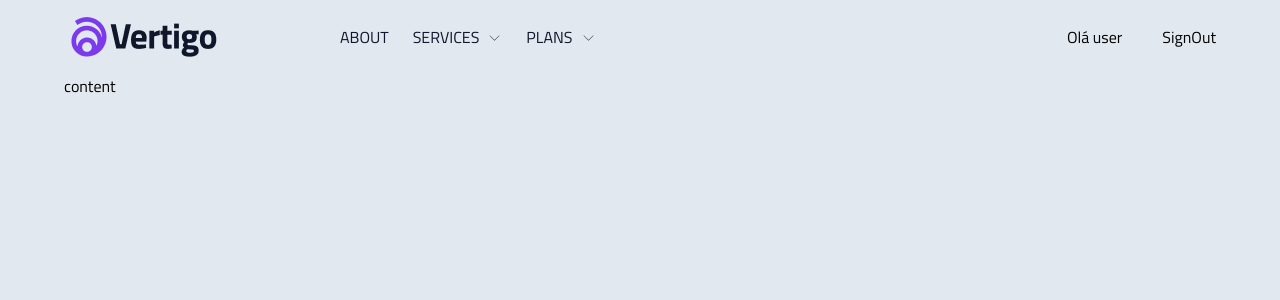
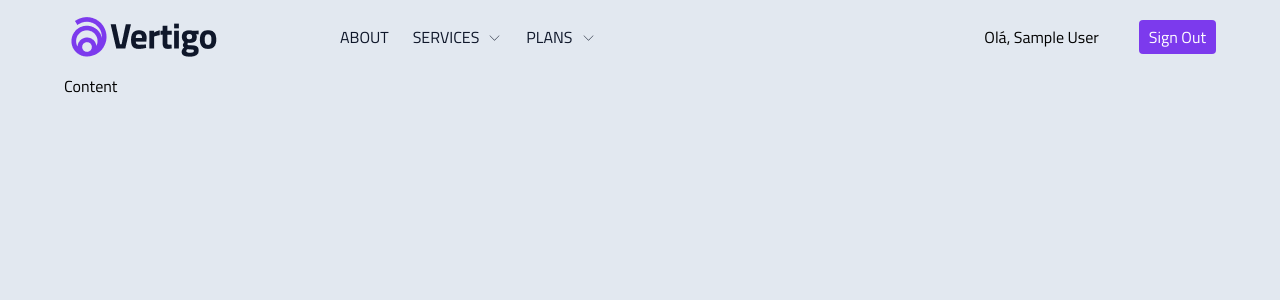
Before and after one commit to wwilliamsantana/signin-signout-auth, a React (Vite) app: page /home in a window 1280 px wide. Shown: the top 300 px of the page. Built offline with nearby package versions, Linux system fonts and the light colour scheme; sample sign-in values are in the browser's storage.

Commit message:
NavBar - Done

```diff
--- a/src/pages/Home/index.tsx
+++ b/src/pages/Home/index.tsx
@@ -1,6 +1,5 @@
-// import { useContext, useEffect, useState } from 'react'
-// import { AuthContext } from '../../context/auth'
-// import { api } from '../../services/api'
+import { useContext, useEffect, useState } from 'react'
+import { AuthContext } from '../../context/auth'
 
 import {
   Container,
@@ -14,24 +13,25 @@ import * as Navigation from '@radix-ui/react-navigation-menu'
 import { Link } from 'react-router-dom'
 import { CaretDown } from '@phosphor-icons/react'
 
+interface UserProps {
+  id: string
+  name: string
+  email: string
+}
+
 export function Home() {
-  // const { signOut, user } = useContext(AuthContext)
-  // const [users, setUsers] = useState()
+  const { signOut } = useContext(AuthContext)
+  const [user, setUser] = useState({} as UserProps)
 
-  // async function listUsers() {
-  //   const response = await api.get('/users', {
-  //     headers: {
-  //       Authorization: `Bearer ${localStorage.getItem('@Auth:token')}`,
-  //     },
-  //   })
-  //   const data = response.data
-
-  //   setUsers(data)
-  // }
-
-  // useEffect(() => {
-  //   listUsers()
-  // }, [])
+  useEffect(() => {
+    async function getUserStorage() {
+      const storageUser = localStorage.getItem('@Auth:user')
+      if (storageUser) {
+        setUser(JSON.parse(storageUser))
+      }
+    }
+    getUserStorage()
+  }, [])
 
   return (
     <Container>
@@ -81,11 +81,13 @@ export function Home() {
         </ContentNav>
 
         <ContentUser>
-          <p>Olá user </p>
-          <button>SignOut</button>
+          <p>Olá, {user.name} </p>
+
+          <button onClick={signOut}>Sign Out</button>
         </ContentUser>
       </NavbarContainer>
-      <Content> content</Content>
+
+      <Content> Content</Content>
     </Container>
   )
 }
--- a/src/pages/Home/style.ts
+++ b/src/pages/Home/style.ts
@@ -113,6 +113,17 @@ export const ContentUser = styled.div`
   display: flex;
   align-items: center;
   gap: 4rem;
+
+  & > button {
+    background-color: ${(props) => props.theme['purple-400']};
+    padding: 0.5rem 1rem;
+    border-radius: 0.4rem;
+    color: ${(props) => props.theme.white};
+
+    &:hover {
+      background-color: ${(props) => props.theme['purple-200']};
+    }
+  }
 `
 
 export const Content = styled.main`
```
Also changed, not shown: src/routes/privateRoutes.tsx (+13 -0 lines).
